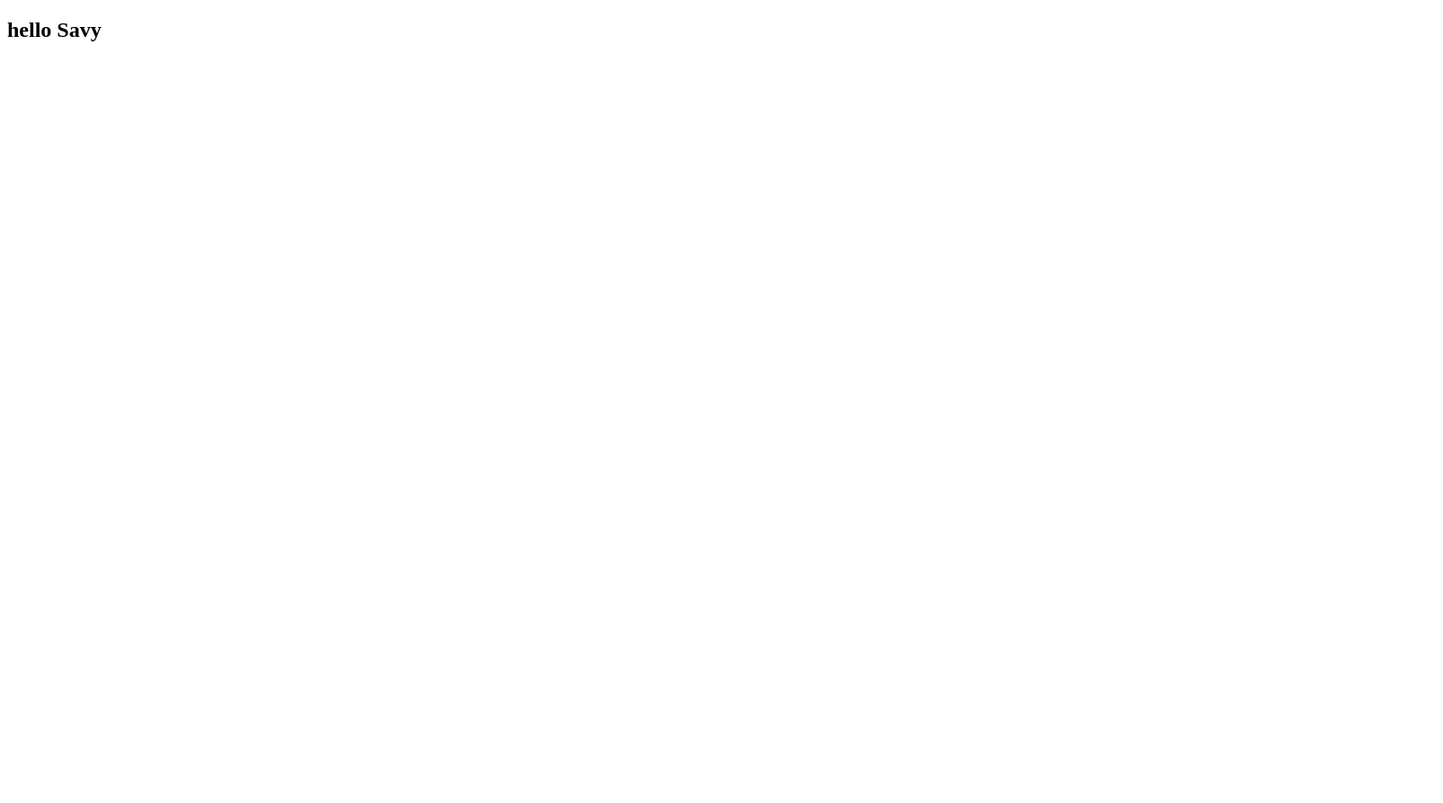
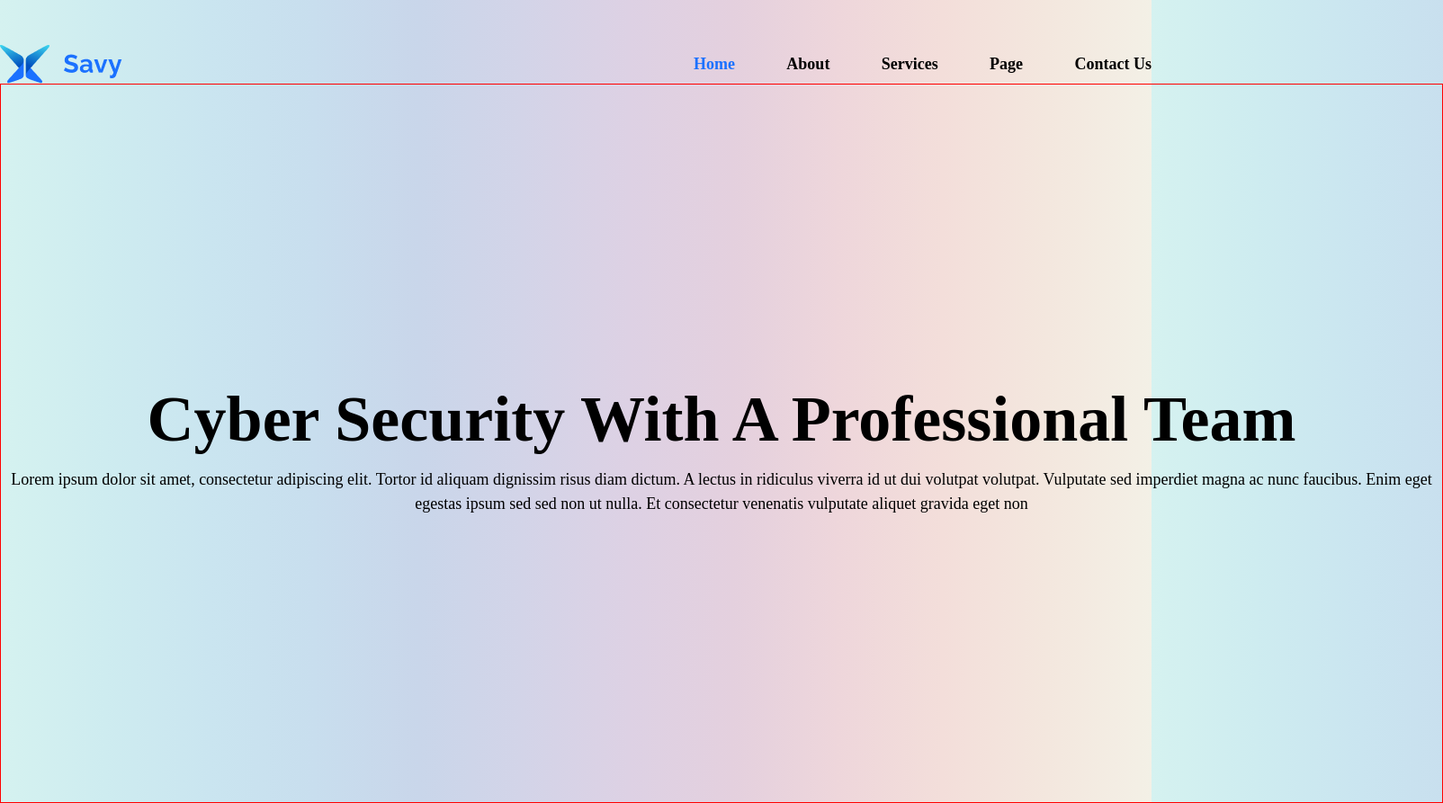
Before and after one commit to monatanasov/Website-examples, a plain HTML site: page Savy - Cyber Security Web/index.html in a window 1280 px wide. Shown: the whole page at 90% size, 1604 px wide, since content can reach past the window. Before the commit the page ends 800 px from the top, so only its background shows below. Drawn offline with Linux system fonts and the light colour scheme.

Commit message:
designing navigation and first heading

```diff
--- a/Savy - Cyber Security Web/index.html
+++ b/Savy - Cyber Security Web/index.html
@@ -5,8 +5,33 @@
     <meta http-equiv="X-UA-Compatible" content="IE=edge">
     <meta name="viewport" content="width=device-width, initial-scale=1.0">
     <title>Savy</title>
+    <link rel="stylesheet" href="reset.css">
+    <link rel="stylesheet" href="style.css">
 </head>
 <body>
-    <h2>hello Savy</h2>
+    <div class="header">
+        <div class="header__logo">
+            <img src="./Resources/savy-logo.png" alt="Savy-logo-image">
+        </div>
+        <div class="header__navigation">
+            <nav class="header__navigation-nav">
+                <ul class="header__navigation-nav__ul" role="list">
+                    <li class="header__navigation-nav__li header__navigation-nav__li-clicked"><a href="index.html">Home</a></li>
+                    <li class="header__navigation-nav__li"><a href="#">About</a></li>
+                    <li class="header__navigation-nav__li"><a href="#">Services</a></li>
+                    <li class="header__navigation-nav__li"><a href="#">Page</a></li>
+                    <li class="header__navigation-nav__li"><a href="#">Contact Us</a></li>
+                </ul>
+            </nav>
+        </div>
+    </div>
+
+    <div class="body">
+        <div class="body__cyber-security">
+            <h1>Cyber Security With A Professional Team</h1>
+            <p>Lorem ipsum dolor sit amet, consectetur adipiscing elit. Tortor id aliquam dignissim risus diam dictum. A lectus in ridiculus viverra id ut dui volutpat volutpat. Vulputate sed imperdiet magna ac nunc faucibus. Enim eget egestas ipsum sed sed non ut nulla. Et consectetur venenatis vulputate aliquet gravida eget non</p>
+        </div>
+
+    </div>
 </body>
 </html>
--- /dev/null
+++ b/Savy - Cyber Security Web/reset.css
@@ -0,0 +1,76 @@
+/* Box sizing rules */
+*,
+*::before,
+*::after {
+  box-sizing: border-box;
+}
+
+/* Remove default margin */
+body,
+h1,
+h2,
+h3,
+h4,
+p,
+figure,
+blockquote,
+dl,
+dd {
+  margin: 0;
+}
+
+/* Remove list styles on ul, ol elements with a list role, which suggests default styling will be removed */
+ul[role='list'],
+ol[role='list'] {
+  list-style: none;
+  margin: 0;
+  padding: 0;
+}
+
+/* Set core root defaults */
+html:focus-within {
+  scroll-behavior: smooth;
+}
+
+/* Set core body defaults */
+body {
+  min-height: 100vh;
+  text-rendering: optimizeSpeed;
+  line-height: 1.5;
+}
+
+/* A elements that don't have a class get default styles */
+a:not([class]) {
+  text-decoration-skip-ink: auto;
+}
+
+/* Make images easier to work with */
+img,
+picture {
+  max-width: 100%;
+  display: block;
+}
+
+/* Inherit fonts for inputs and buttons */
+input,
+button,
+textarea,
+select {
+  font: inherit;
+}
+
+/* Remove all animations, transitions and smooth scroll for people that prefer not to see them */
+@media (prefers-reduced-motion: reduce) {
+  html:focus-within {
+   scroll-behavior: auto;
+  }
+
+  *,
+  *::before,
+  *::after {
+    animation-duration: 0.01ms !important;
+    animation-iteration-count: 1 !important;
+    transition-duration: 0.01ms !important;
+    scroll-behavior: auto !important;
+  }
+}
--- a/Savy - Cyber Security Web/style.css
+++ b/Savy - Cyber Security Web/style.css
@@ -0,0 +1,52 @@
+body {
+    background-image: linear-gradient(to right, #d5f2f0, #ceecf0, #cae5f0, #c8deee, #c9d6ea, #d3d4e8, #ddd1e4, #e4d0de, #eed6db, #f3deda, #f3e7de, #f3f0e6);
+    font-size: 18px;
+}
+
+.header {
+    display: flex;
+    justify-content: space-between;
+    align-items: center;
+    max-width: 1600px;
+    margin: 50px auto 0 auto;
+}
+
+.header__navigation-nav__ul {
+    display: flex;
+    width: 509px;
+    justify-content: space-between;
+}
+
+.header__navigation-nav__li a {
+    text-decoration: none;
+    color: black;
+    font-weight: 600;
+}
+
+.header__navigation-nav__li-clicked a {
+    color: #1B71FF;
+}
+
+
+
+
+.body__cyber-security {
+    width: 1604px;
+    height: 100vh;
+    display: flex;
+    flex-direction: column;
+    justify-content: center;
+    align-items: center;
+    border: 1px solid red;
+    margin: 0 auto;
+}
+
+.body__cyber-security h1 {
+    font-weight: bold;
+    font-size: 72px;
+}
+
+.body__cyber-security p {
+    font-size: 18px;
+    text-align: center;
+}
```
Also changed, not shown: Savy - Cyber Security Web/Resources/savy-logo.png (added).
